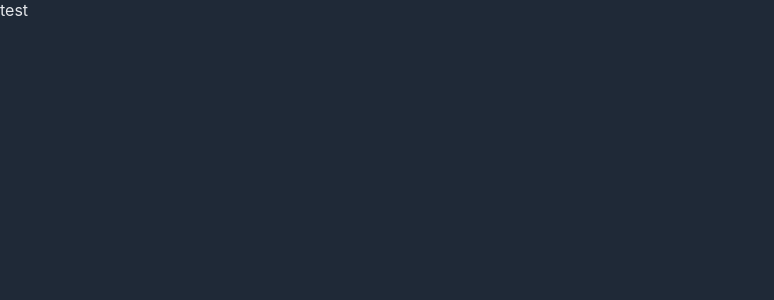
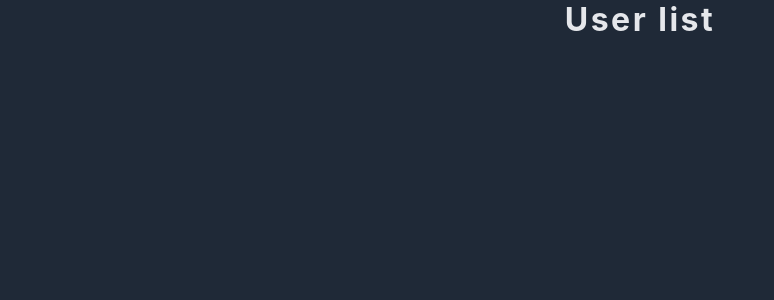
Before and after one commit to yakksiek/task-userstable, a React (Vite) app: page / in a window 1280 px wide. Shown: the top 300 px of the page, without its empty margins (0-774 px from the left). Built offline with nearby package versions, Linux system fonts and the light colour scheme.

Commit message:
feat(Heading): add reusable heading component

```diff
--- a/src/App.tsx
+++ b/src/App.tsx
@@ -1,8 +1,19 @@
+import Table from './components/Table';
+
+import users from './data/users';
+import { userTableHeadersConfig } from './data/tableHeader';
+import { styled } from 'styled-components';
+
+const StyledAppLayout = styled.div`
+    max-width: 1300px;
+    margin: 0 auto;
+`;
+
 function App() {
     return (
-        <div>
-            <p>test</p>
-        </div>
+        <StyledAppLayout>
+            <Table tableContent={users} headerData={userTableHeadersConfig} title='User list' />
+        </StyledAppLayout>
     );
 }
 
--- /dev/null
+++ b/src/components/Heading.ts
@@ -0,0 +1,55 @@
+import styled, { css } from 'styled-components';
+
+type TextAlignType = 'center' | 'left' | 'right';
+
+interface HeadingProps {
+    as: 'h1' | 'h2' | 'h3' | 'h4' | 'h5';
+    $marginBottom?: boolean;
+    $textAlign?: TextAlignType;
+}
+
+const Heading = styled.h1<HeadingProps>`
+    font-size: 20px;
+    text-align: ${({ $textAlign }) => ($textAlign ? $textAlign : 'center')};
+    margin-bottom: ${({ $marginBottom }) => (!$marginBottom ? '0' : '1rem')};
+    letter-spacing: 0.0625rem;
+    word-break: keep-all;
+
+    ${props =>
+        props.as === 'h1' &&
+        css`
+            font-size: 2rem;
+            letter-spacing: 2.5px;
+        `}
+    ${props =>
+        props.as === 'h2' &&
+        css`
+            font-size: 2rem;
+            letter-spacing: 2.5px;
+        `}
+
+        ${props =>
+        props.as === 'h3' &&
+        css`
+            font-size: 1.5rem;
+            font-weight: 500;
+        `}
+
+        ${props =>
+        props.as === 'h4' &&
+        css`
+            font-size: 1rem;
+            font-weight: 400;
+        `}
+
+        ${props =>
+        props.as === 'h5' &&
+        css`
+            font-size: 0.95rem;
+            font-weight: 400;
+            text-align: left;
+            margin-bottom: 0;
+        `};
+`;
+
+export default Heading;
--- /dev/null
+++ b/src/components/Table/Table.tsx
@@ -0,0 +1,25 @@
+import { styled } from 'styled-components';
+import * as t from '../../types';
+import Heading from '../Heading';
+
+interface TableProps<T> {
+    tableContent: T[];
+    headerData: t.HeaderCell[];
+    title?: string;
+}
+
+const StyledTable = styled.table`
+    width: 100%;
+    border-collapse: collapse;
+`;
+
+function Table<T>({ tableContent, headerData, title }: TableProps<T>) {
+    return (
+        <div>
+            {title && <Heading as='h2'>{title}</Heading>}
+            <StyledTable></StyledTable>
+        </div>
+    );
+}
+
+export default Table;
--- /dev/null
+++ b/src/components/Table/index.ts
@@ -0,0 +1,3 @@
+import Table from './Table';
+
+export default Table;
--- a/src/data/headerCell.ts
+++ b/src/data/tableHeader.ts
@@ -1,6 +1,6 @@
 import * as t from '../types';
 
-export const columns: t.HeaderCell[] = [
+export const userTableHeadersConfig: t.HeaderCell[] = [
     {
         title: 'id',
         field: 'id',
--- a/src/styles/GlobalStyles.ts
+++ b/src/styles/GlobalStyles.ts
@@ -24,6 +24,17 @@ body {
     color: var(--font-color-main);
 }
 
+p,
+h1,
+h2,
+h3,
+h4,
+h5,
+h6 {
+  overflow-wrap: break-word;
+  hyphens: auto;
+}
+
 
 `;
 
```
